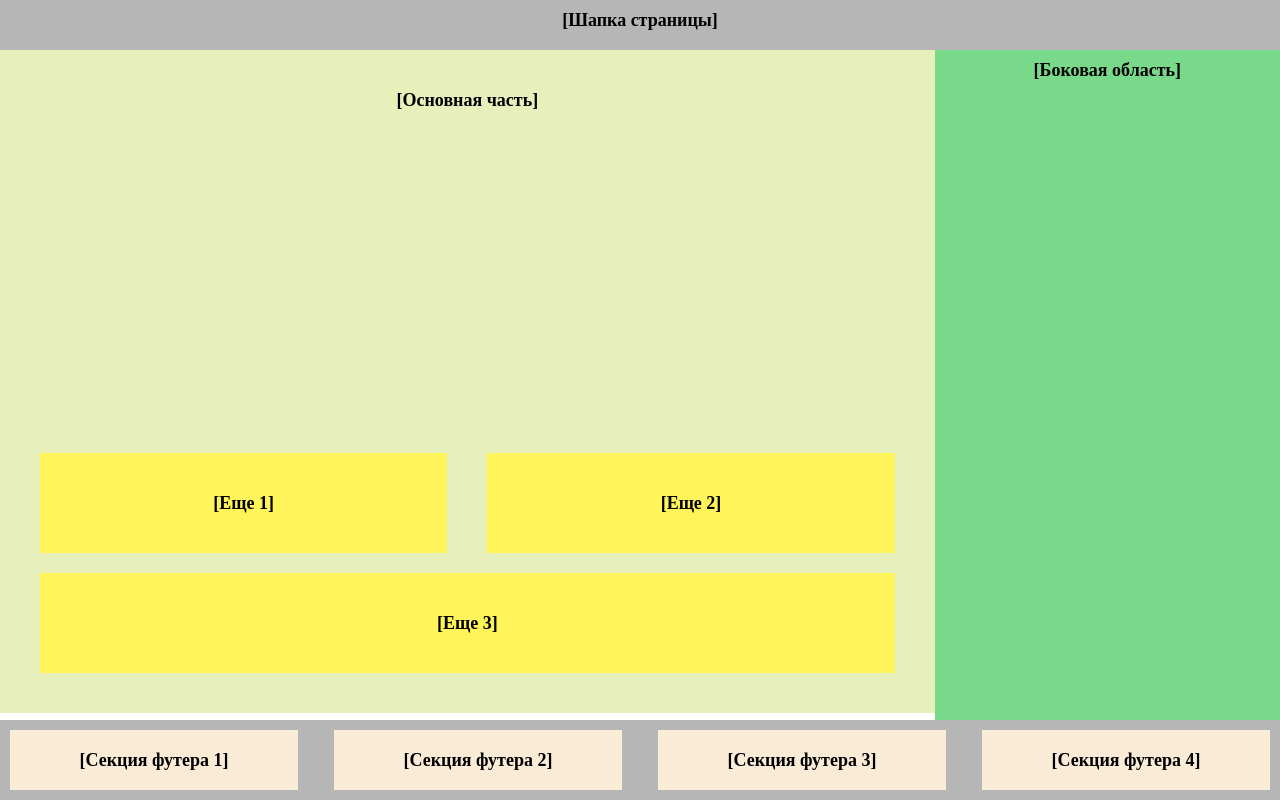
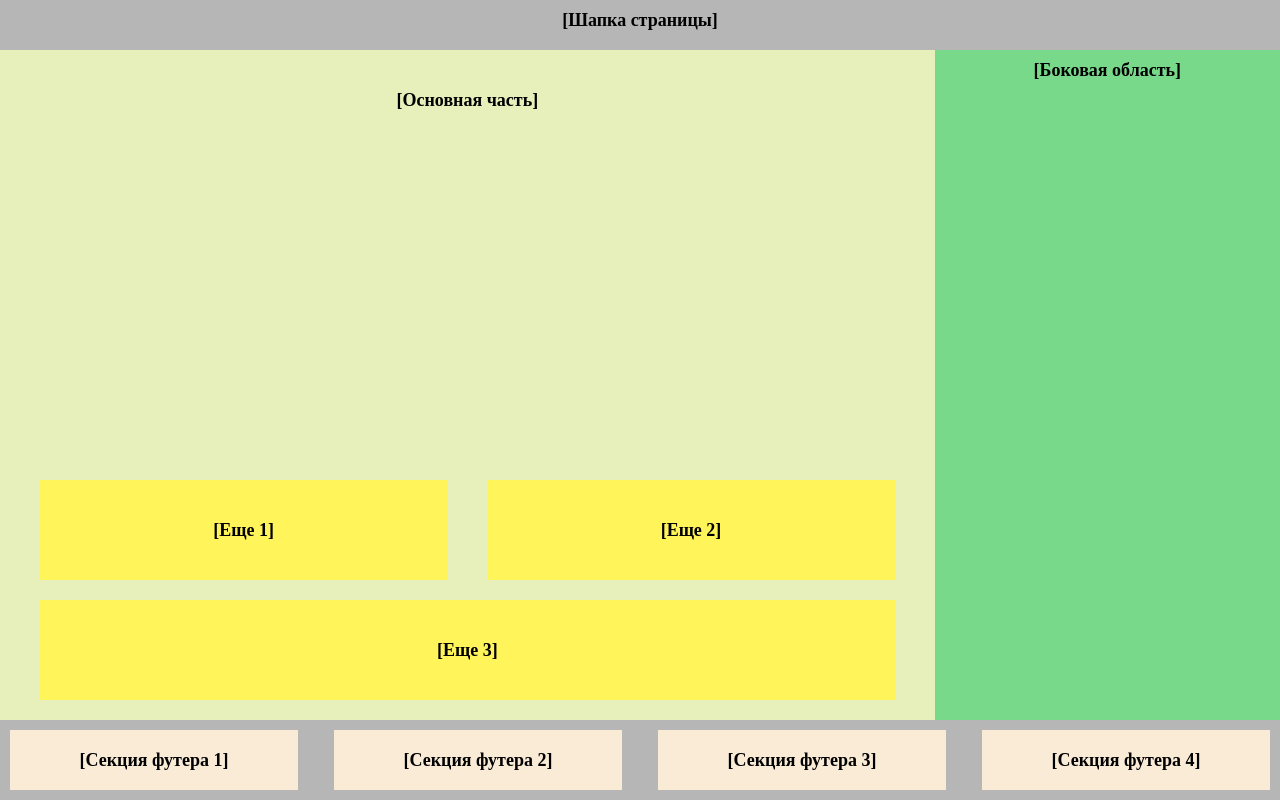
Before and after one commit to AlinaNegro/Homework-6, a plain HTML site: page index.html in a window 1280 px wide. Drawn offline with Linux system fonts and the light colour scheme.

Commit message:
исправила main

```diff
--- a/style/css.css
+++ b/style/css.css
@@ -91,7 +91,7 @@ body {
 
 .content {
     display: grid;
-    height: 87%;
+    height: 91%;
     grid-template-columns: repeat(2, 1fr);
     grid-auto-rows: 1fr 50px 50px;
     grid-template-areas:
```
